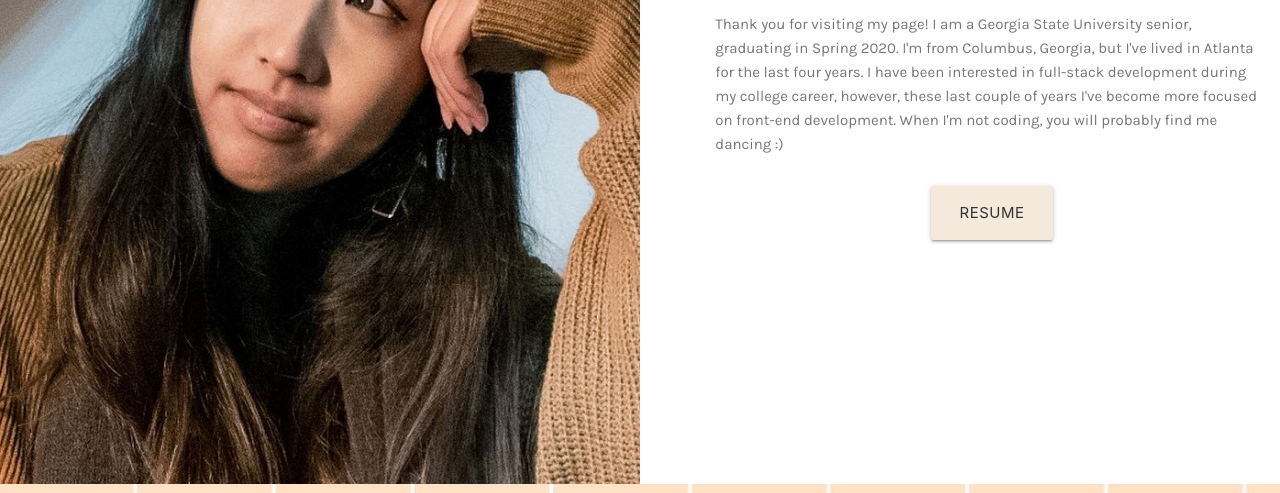
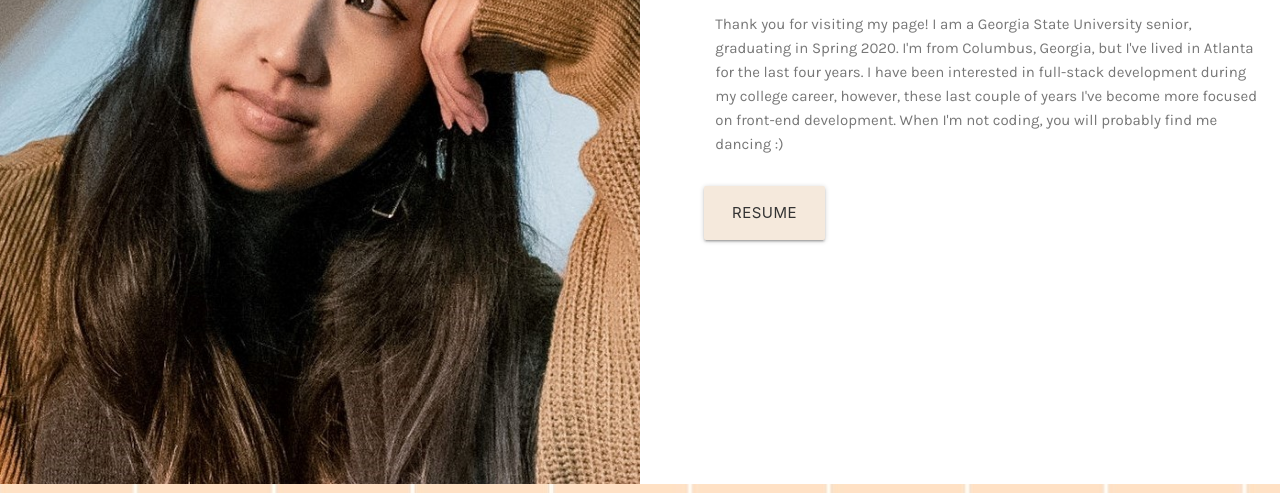
Before and after one commit to ggellimac/HCI, a plain HTML site: page index.html in a window 1280 px wide. Shown: the part 307-800 px from the top of the page. Drawn offline with nearby package versions, Linux system fonts and the light colour scheme.

Commit message:
move button

```diff
--- a/index.html
+++ b/index.html
@@ -45,7 +45,7 @@
           my college career, however, these last couple of years I've become more focused on front-end development. When I'm not coding, you
           will probably find me dancing :)</h5>
         </div>
-        <div class="row center">
+        <div class="row">
           <a href="https://drive.google.com/file/d/104c878-l_DAUB_kJ4jLiifnqJbKj8_yq/view?usp=sharing" id="download-button" class="btn-large waves-effect waves-light">Resume</a>
         </div>
         <br><br>
```
